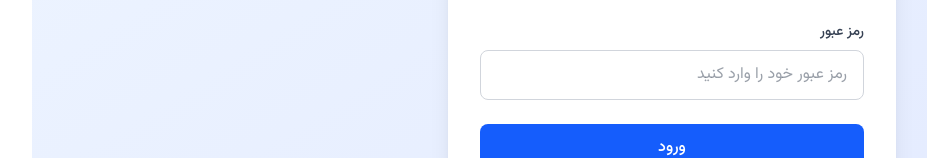
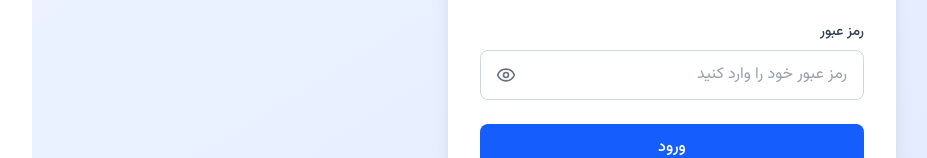
Before and after one commit to ElyasHesari/nextjs-dashboard-auth, a Next.js app: page /login in a window 1280 px wide. Shown: the part 342-500 px from the top of the page, without its empty margins (106-1033 px from the left). Built offline with nearby package versions, Linux system fonts and the light colour scheme.

Commit message:
add eye icon for toggle show password in login page

```diff
--- a/src/components/LoginForm.tsx
+++ b/src/components/LoginForm.tsx
@@ -2,13 +2,14 @@
 
 import { useState } from 'react';
 import { useRouter } from 'next/navigation';
-import { AlertCircle, Loader2 } from 'lucide-react';
+import { AlertCircle, Loader2, Eye, EyeOff } from 'lucide-react';
 import { apiService } from '@/services/mockApi';
 import { useAuth } from '@/contexts/AuthContext';
 
 export const LoginForm = () => {
   const [username, setUsername] = useState('');
   const [password, setPassword] = useState('');
+  const [showPassword, setShowPassword] = useState(false);
   const [loading, setLoading] = useState(false);
   const [error, setError] = useState('');
   const { login } = useAuth();
@@ -94,8 +95,9 @@ export const LoginForm = () => {
           <label className="block text-sm font-medium text-gray-700 mb-2">
             رمز عبور
           </label>
+          <div className="relative">
             <input
-            type="password"
+              type={showPassword ? 'text' : 'password'}
               value={password}
               onChange={(e) => setPassword(e.target.value)}
               className="
@@ -107,6 +109,20 @@ export const LoginForm = () => {
               disabled={loading}
               autoComplete="current-password"
             />
+            <button
+              type="button"
+              onClick={() => setShowPassword(!showPassword)}
+              disabled={loading}
+              className="absolute left-4 top-1/2 -translate-y-1/2 text-gray-500 hover:text-gray-700 focus:outline-none disabled:opacity-50"
+              tabIndex={-1}
+            >
+              {showPassword ? (
+                <EyeOff size={20} />
+              ) : (
+                <Eye size={20} />
+              )}
+            </button>
+          </div>
         </div>
 
         {error && (
```
Lines whose indentation alone changed are shown as unchanged.
